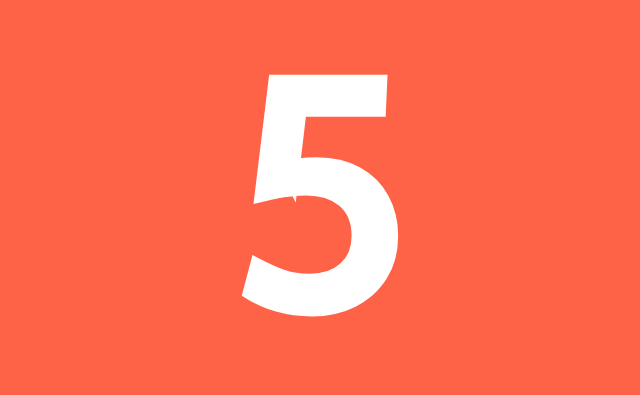
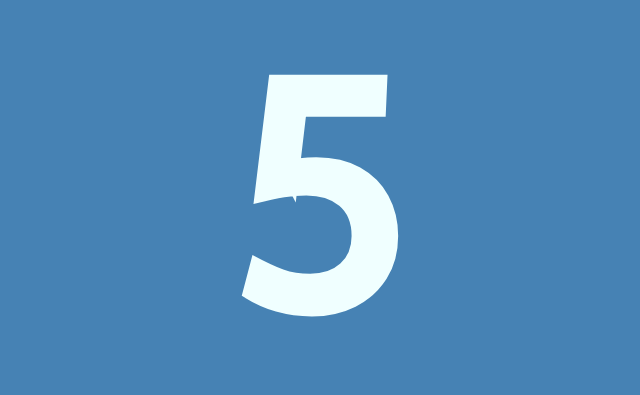
Before and after one commit to mrako/week-number-template, a React app: page / in a window 1280 px wide. Shown: the part 211-606 px from the top of the page, without its empty margins (335-975 px from the left). Built offline with nearby package versions, Linux system fonts and the light colour scheme.

Commit message:
chore: revert color to blue

```diff
--- a/src/style.css
+++ b/src/style.css
@@ -9,10 +9,10 @@ body {
   justify-content: center;
   align-items: center;
 
-  background: tomato;
+  background: steelblue;
 }
 
 h1 {
-  color: white;
+  color: azure;
   font-size: 40vh;
 }
```
